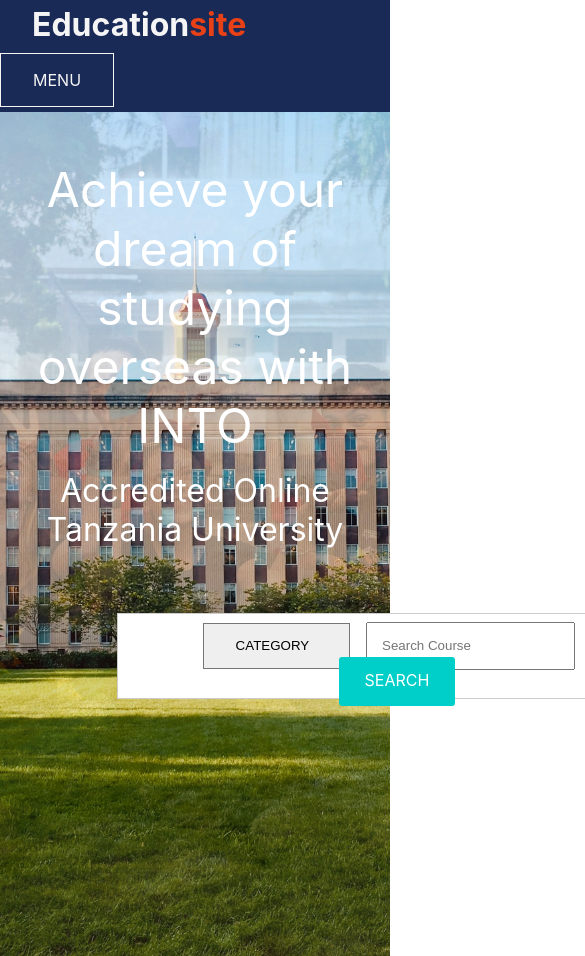
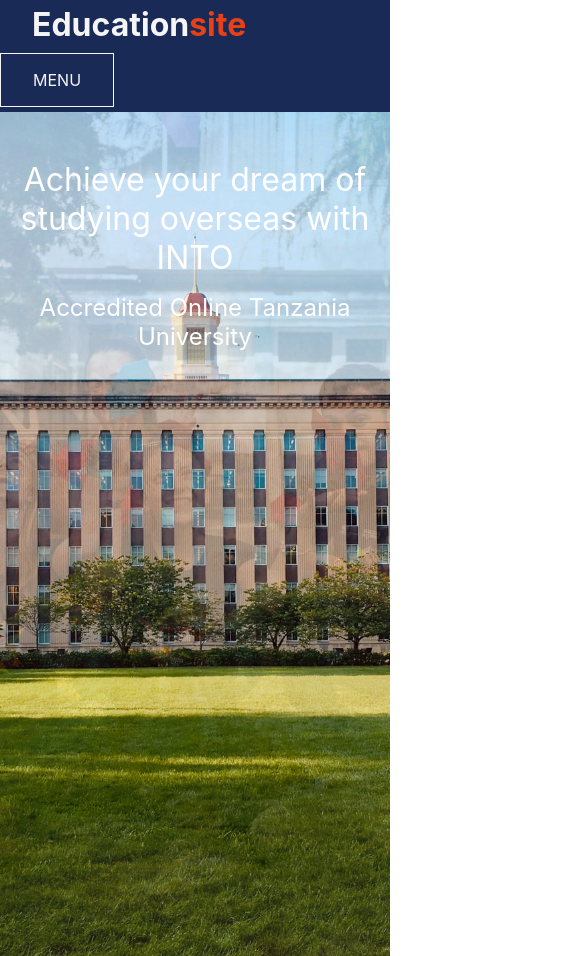
Before and after one commit to mchomvus4/education, a React (Create React App) app: page / in a window 390 px wide. Shown: the top 956 px of the page, 585 px wide, since content can reach past the window. Built offline with nearby package versions, Linux system fonts and the light colour scheme.

Commit message:
files updated

```diff
--- a/src/components/NavBar/NavBar.css
+++ b/src/components/NavBar/NavBar.css
@@ -1,8 +1,4 @@
-*{
-    padding: 0;
-    margin: 0;
-    box-sizing: border-box;
-}
+
 
 header{
     min-height: 7rem;
@@ -85,6 +81,11 @@
         z-index: 99;
         transition: 0.5s  linear;
     }
+    @media only screen and (max-width:320px){
+    h1{
+        margin-left: 2rem;
+    }
+}
 
     header ul.toggle{
         left: 0;
@@ -101,3 +102,14 @@
         margin-left: 2rem;
     }
 }
+
+@media only screen and (max-width:768px){
+   h1.edu{
+        margin-left: 10rem;
+    }
+}
+@media only screen and (max-width:425px){
+    h1.edu{
+        margin-left: 0;
+    }
+}
--- a/src/components/NavBar/NavBar.jsx
+++ b/src/components/NavBar/NavBar.jsx
@@ -15,7 +15,7 @@
             <>
                 <header>
                     <div className="logo">
-                        <h1>education<span className="site">site</span></h1>
+                        <h1 className="edu">education<span className="site">site</span></h1>
                     </div>
                     <ul className={  toggle ? "toggle" : ""}>
                         <li><Link to="/">Home</Link></li>
--- a/src/components/Section/Home.css
+++ b/src/components/Section/Home.css
@@ -1,6 +1,6 @@
 
 .container{
-    height: 80vh;
+    height: 100vh;
     width: 100%;
     background-image: url(../../images/header_img1.jpg);
     background-size: cover;
@@ -80,16 +80,29 @@
 }
 *:focus{outline: none;}
 
-@media all and (max-width:768px){
-    .container{
-        height: 100vh;
+@media only screen and (max-width:480px){
+    .achieve{
+        font-size: 2rem;
     }
-    form{margin-left: 6rem;}
+    .accredited{
+        font-size: 1.5rem;
+    }
 }
 
-@media all and (max-width:425px){
-form{
-    margin-left: 0;
+@media only screen and (max-width:320px){
+    .achieve{
+        font-size: 1.4rem;
+    }
+    .accredited{
+        font-size: 1rem;
+    }
 }
 
+@media only screen and (max-width:375px){
+    .achieve{
+        font-size: 1.5rem;
+    }
+    .accredited{
+        font-size: 1.3rem;
+    }
 }
--- a/src/components/Section/Home.jsx
+++ b/src/components/Section/Home.jsx
@@ -3,27 +3,14 @@
 function Home() {
     return (
         <section className="container">
-            <div className="flex_container">
+
                 <div className="header_word">
                     <p className="achieve">Achieve your dream of<br/> studying overseas with INTO </p>
                     <p className="accredited">Accredited Online Tanzania University</p>
                 </div>
 
-                <div className="header_form">
-                    <form >
-                        <select>
-                            <option value="selected">CATEGORY</option>
-                            <option value="">BachEnd</option>
-                            <option value="">FrontEnd</option>
-                            <option value="">IT & Software</option>
-                            <option value="">Photography</option>
-                            <option value="">Technology</option>
-                        </select>
-                        <input type="text" name="" placeholder="Search Course" />
-                        <a className="btn" href="#search">SEARCH</a>
-                    </form>
-                </div>
-         </div>
+
+
        </section>
     )
 }
```
